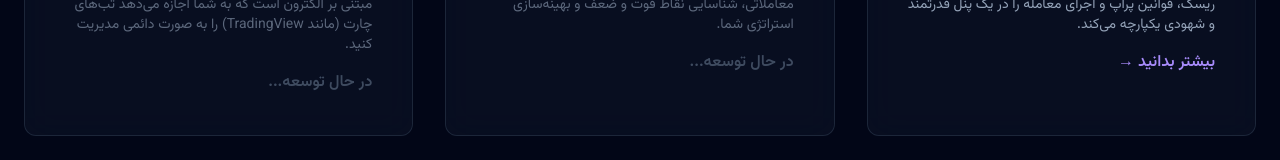
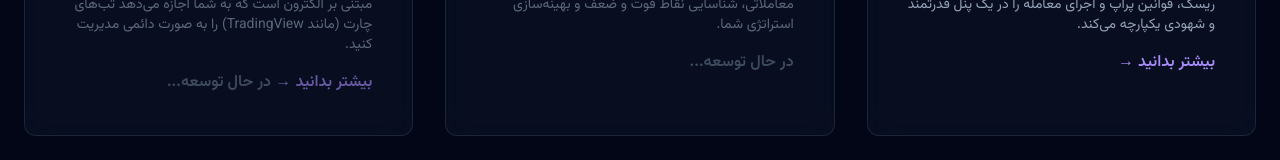
Before and after one commit to daedalusfx/griffin-team, a plain HTML site: page index.html in a window 1280 px wide. Shown: the part 1316-1476 px from the top of the page. Drawn offline with nearby package versions, Linux system fonts and the light colour scheme.

Commit message:
add url ref to page

```diff
--- a/index.html
+++ b/index.html
@@ -122,6 +122,8 @@
 
 
                         </p>
+                        <a href="./griffin-tab-manager/index.html" class="font-semibold text-violet-400 hover:text-violet-300 transition">بیشتر بدانید &rarr;</a>
+
                         <span class="font-semibold text-slate-500">در حال توسعه...</span>
                     </div>
                 </div>
```
